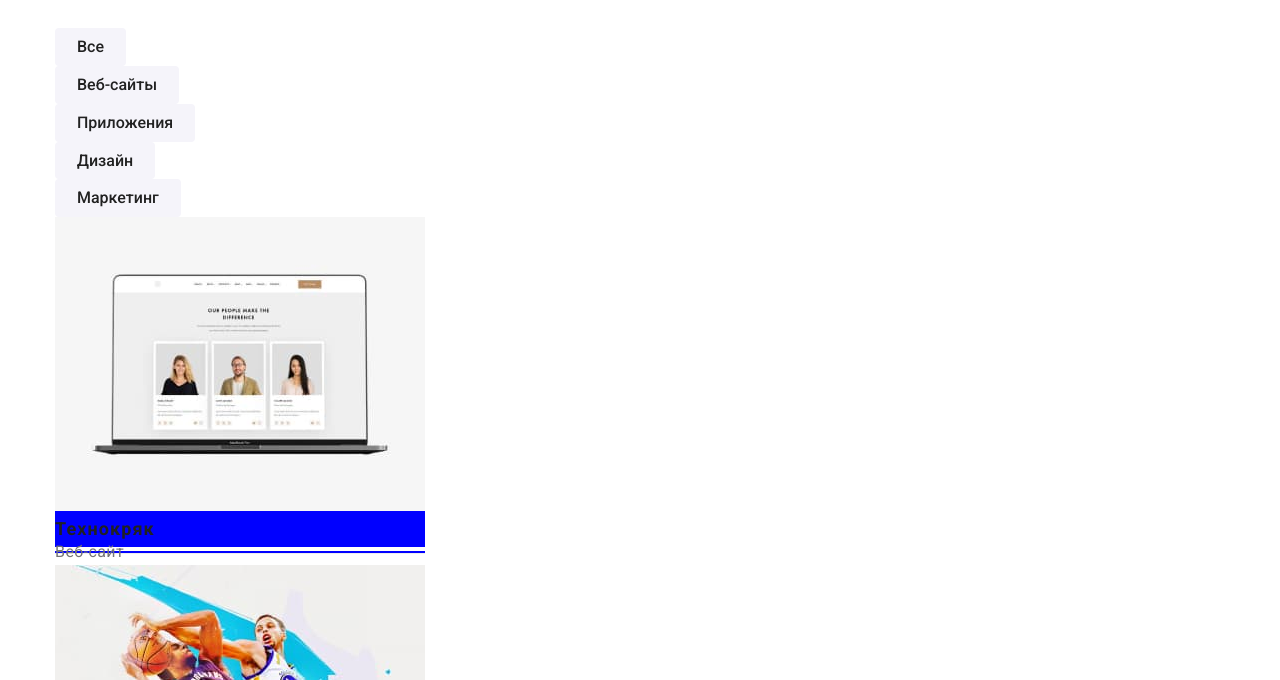
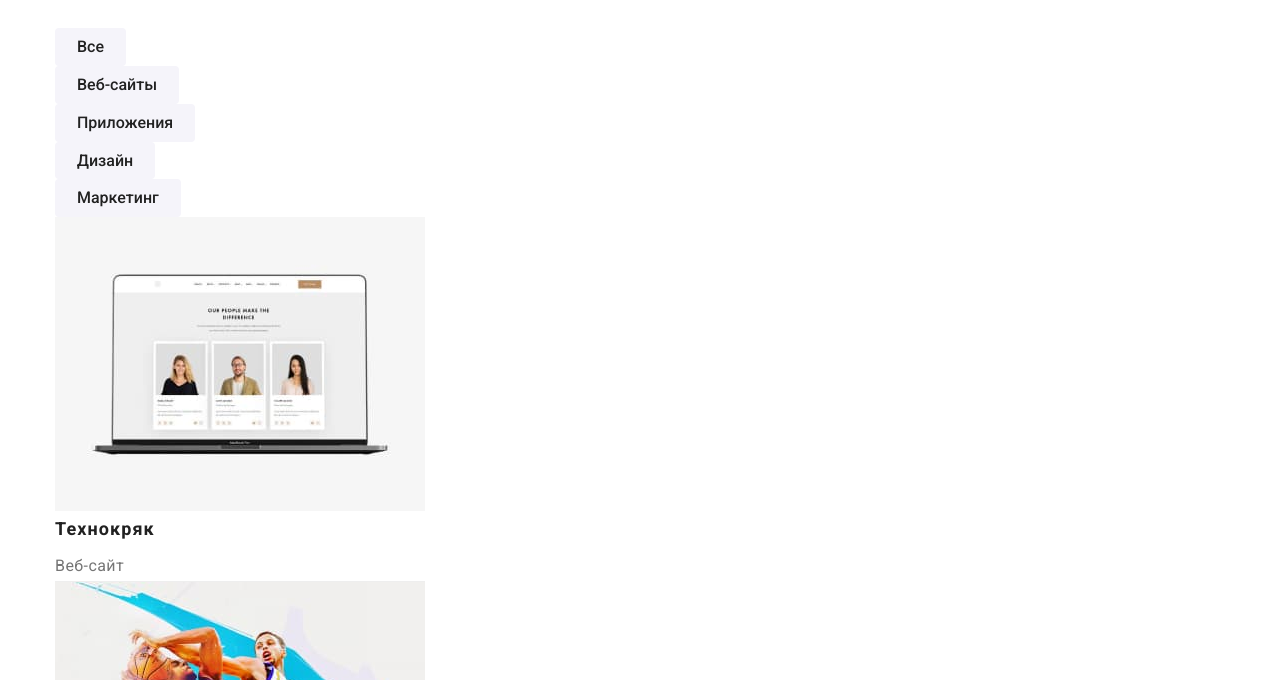
Before and after one commit to Ivan-Samoylenko/goit-markup-hw-03, a plain HTML site: page portfolio.html in a window 1280 px wide. Shown: the part 272-952 px from the top of the page. Drawn offline with nearby package versions, Linux system fonts and the light colour scheme.

Commit message:
Виправляє line-height абзаців карток у портфоліо
Виправляє line-height абзаців карток у портфоліо

```diff
--- a/css/styles.css
+++ b/css/styles.css
@@ -13,6 +13,7 @@
   --grey-secondary-color: #212121;
   --grey-footer-color: #2f303a;
   --header-border-color: #ECECEC;
+  --portfolio-card-border-color: #EEEEEE;
 }
 
 /* page */
@@ -277,14 +278,13 @@ body {
 
 /* portfolio list */
 .portfolio-list .link {
-  border-bottom: 1px solid #EEEEEE;
+  border-bottom: 1px solid var(--portfolio-card-border-color);
 
   display: inline-block;
-
-  background-color: white;
 }
 
 .portfolio-list img {
+  max-width: 100%;
   display: block;
 }
 
@@ -296,8 +296,6 @@ body {
   line-height: 2;
   letter-spacing: 0.06em;
   color: var(--grey-secondary-color);
-
-  background-color: blue;
 }
 
 .portfolio-list p {
@@ -305,8 +303,6 @@ body {
   margin-bottom: 0;
 
   font-size: 16px;
-  line-height: 1.88px;
+  line-height: 1.88;
   color: var(--grey-primary-color);
-
-  background-color: blue;
 }
```
